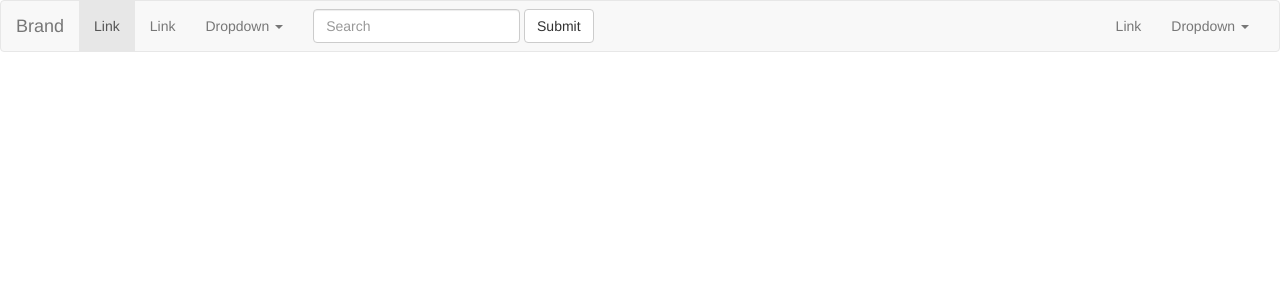
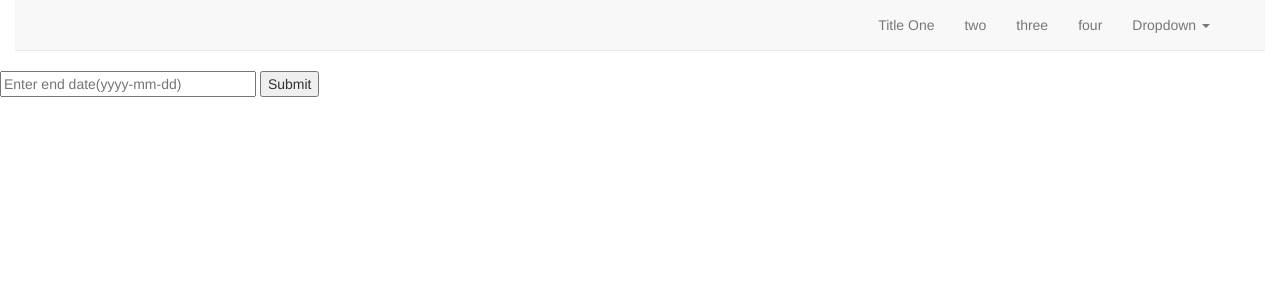
Before and after one commit to sadu99/PriceAlert, a Flask app: page / in a window 1280 px wide. Shown: the top 300 px of the page. Run offline with Flask 2, Linux system fonts and the light colour scheme; some libraries are stand-ins or nearby versions.

Commit message:
Adding input field

```diff
--- a/static/css/style.css
+++ b/static/css/style.css
@@ -0,0 +1,43 @@
+.overlay{
+	position:absolute;
+	background-color:#4C4C4C;
+	height:100%;
+	width:100%;
+	top:0;
+	left:0;
+	z-index:2000;
+	display:none;
+}
+
+.overlay p{
+	margin: 0;
+    color:#fff;
+    position: absolute;
+    display:none;
+    top: 50%;
+    left: 50%;
+    margin-right: -50%;
+    transform: translate(-50%, -50%);
+    font-size:3em;
+}
+
+.relative{
+	position: relative;
+}
+
+.input-form{
+	position:relative;
+	height:100px;
+}
+
+.input-wrapper{
+	position: relative;
+}
+
+#end-date{
+	width:20%;
+}
+
+#info-form{
+	position: relative;
+}
--- a/static/js/main.js
+++ b/static/js/main.js
@@ -0,0 +1,13 @@
+$( document ).ready(function() {
+    // $(".intro").fadeIn(2000);
+    // setTimeout(function(){ $(".overlay").fadeOut(1000); }, 2000);
+
+    $('#submit-button').click(function(event){
+        // Stop the form from actually submitting.
+        event.preventDefault();
+
+        // Capture the entered name and put it into the placeholder.
+        var endDate = $('#end-date').val();
+        console.log(endDate);
+    });
+});
--- a/templates/index.html
+++ b/templates/index.html
@@ -5,29 +5,31 @@
         <title>PROJECT TITLE HERE</title>
         <link href="https://maxcdn.bootstrapcdn.com/bootstrap/3.3.5/css/bootstrap.min.css" rel="stylesheet" integrity="sha256-MfvZlkHCEqatNoGiOXveE8FIwMzZg4W85qfrfIFBfYc= sha512-dTfge/zgoMYpP7QbHy4gWMEGsbsdZeCXz7irItjcC3sPUFtf0kuFbDz/ixG7ArTxmDjLXDmezHubeNikyKGVyQ==" crossorigin="anonymous">
        <link rel="stylesheet" type="text/css" href="../static/css/style.css"/>
-       <script src="https://maxcdn.bootstrapcdn.com/bootstrap/3.3.5/js/bootstrap.min.js" integrity="sha256-Sk3nkD6mLTMOF0EOpNtsIry+s1CsaqQC1rVLTAy+0yc= sha512-K1qjQ+NcF2TYO/eI3M6v8EiNYZfA95pQumfvcVrTHtwQVDG+aHRqLi/ETn2uB+1JqwYqVG3LIvdm9lj6imS/pQ==" crossorigin="anonymous"></script>
     </head>
 
     <body>
+    		<div class="overlay">
+    			<p class="intro">We give you the right price</p>
+    		</div>
     		<section class="menu">
-    		<nav class="navbar navbar-default">
-  <div class="container-fluid">
-    <!-- Brand and toggle get grouped for better mobile display -->
+	    		<div class="container-fluid first">
+					<nav class="relative navbar navbar-default navbar-fixed-top" role="navigation">
+						<div class="container">
 							<div class="navbar-header">
-      <button type="button" class="navbar-toggle collapsed" data-toggle="collapse" data-target="#bs-example-navbar-collapse-1" aria-expanded="false">
+						      <button type="button" class="navbar-toggle" data-toggle="collapse" data-target=".navbar-collapse">
 						      	<span class="sr-only">Toggle navigation</span>
 						      	<span class="icon-bar"></span>
 						      	<span class="icon-bar"></span>
 						      	<span class="icon-bar"></span>
 						      </button>
-      <a class="navbar-brand" href="#">Brand</a>
 						    </div>
 
-    <!-- Collect the nav links, forms, and other content for toggling -->
-    <div class="collapse navbar-collapse" id="bs-example-navbar-collapse-1">
-      <ul class="nav navbar-nav">
-        <li class="active"><a href="#">Link <span class="sr-only">(current)</span></a></li>
-        <li><a href="#">Link</a></li>
+						    <div class="navbar-collapse collapse">
+						      <ul class="nav navbar-nav navbar-right">
+						        <li><a href="#section1">Title One</a></li>
+						        <li><a href="#section2">two</a></li>
+						        <li><a href="#section3">three</a></li>
+						        <li><a href="#section4">four</a></li>
 						        <li class="dropdown">
 						          <a href="#" class="dropdown-toggle" data-toggle="dropdown" role="button" aria-haspopup="true" aria-expanded="false">Dropdown <span class="caret"></span></a>
 						          <ul class="dropdown-menu">
@@ -41,34 +43,27 @@
 						          </ul>
 						        </li>
 						      </ul>
-      <form class="navbar-form navbar-left" role="search">
-        <div class="form-group">
-          <input type="text" class="form-control" placeholder="Search">
 						    </div>
-        <button type="submit" class="btn btn-default">Submit</button>
+					  	</div>
+					</nav>
+				</div>
+    		</section>
+        <section class="input-fields">
+        	<div class="input-wrapper">
+        		<form id="info-form">
+				    <input id="end-date" type="text" placeholder="Enter end date(yyyy-mm-dd)">
+				    <input id="submit-button" type="submit" value="Submit">
 				</form>
-      <ul class="nav navbar-nav navbar-right">
-        <li><a href="#">Link</a></li>
-        <li class="dropdown">
-          <a href="#" class="dropdown-toggle" data-toggle="dropdown" role="button" aria-haspopup="true" aria-expanded="false">Dropdown <span class="caret"></span></a>
-          <ul class="dropdown-menu">
-            <li><a href="#">Action</a></li>
-            <li><a href="#">Another action</a></li>
-            <li><a href="#">Something else here</a></li>
-            <li role="separator" class="divider"></li>
-            <li><a href="#">Separated link</a></li>
-          </ul>
-        </li>
-      </ul>
-    </div><!-- /.navbar-collapse -->
-  </div><!-- /.container-fluid -->
-</nav>
+        	</div>
+
         </section>
-
     </body>
 
     <footer>
+    	<script src="https://ajax.googleapis.com/ajax/libs/jquery/1.11.3/jquery.min.js"></script>
+    	<script src="https://maxcdn.bootstrapcdn.com/bootstrap/3.3.5/js/bootstrap.min.js" integrity="sha256-Sk3nkD6mLTMOF0EOpNtsIry+s1CsaqQC1rVLTAy+0yc= sha512-K1qjQ+NcF2TYO/eI3M6v8EiNYZfA95pQumfvcVrTHtwQVDG+aHRqLi/ETn2uB+1JqwYqVG3LIvdm9lj6imS/pQ==" crossorigin="anonymous"></script>
     	<script src="../static/js/main.js" type="text/javascript"></script>
+
     </footer>
 
 </html>
```
Lines whose indentation alone changed are shown as unchanged.
